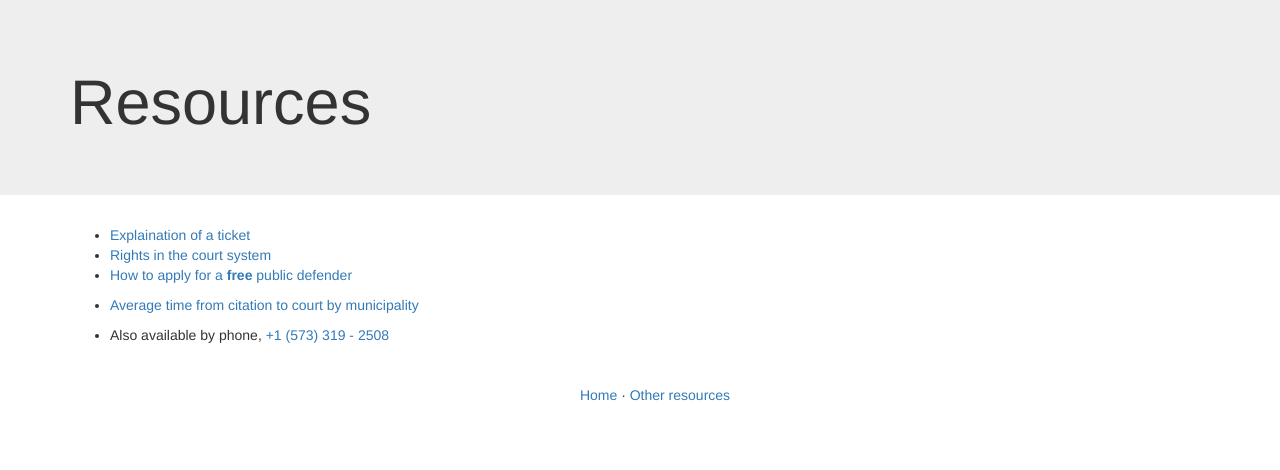
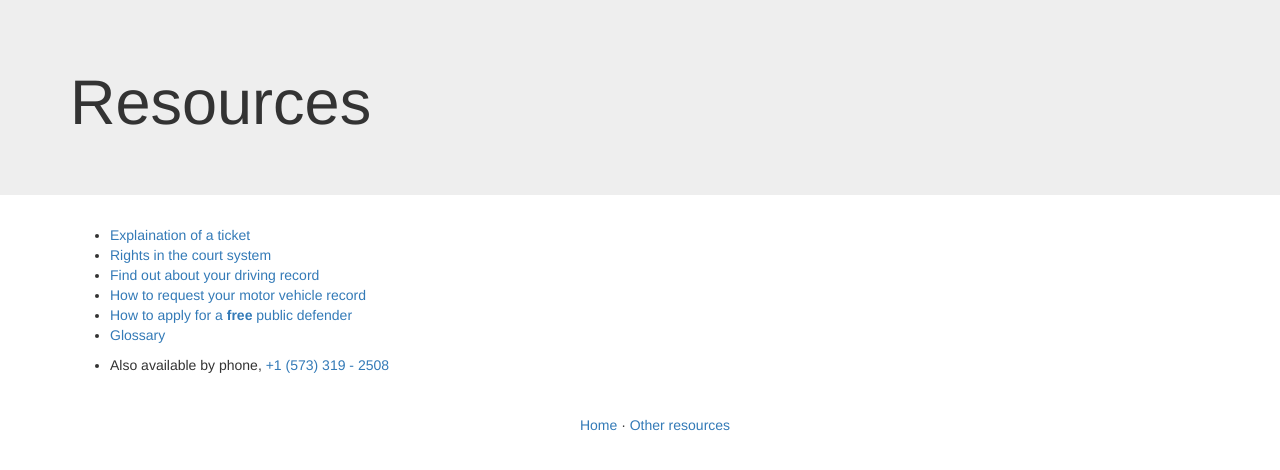
Before and after one commit to ixchi/GlobalHackV, a PHP site: template templates/resources.twig in a window 1280 px wide. Shown: the top 470 px of the page. Run offline with PHP 8.4, Linux system fonts and the light colour scheme; the template is opened without the code that fills it, so the values that code supplies are empty; some libraries are stand-ins or nearby versions.

Commit message:
Adding more resources
Added Glossary and info about your MVR

```diff
--- a/templates/resources.twig
+++ b/templates/resources.twig
@@ -15,15 +15,10 @@
 				<ul>
 					<li><a href="http://www.stlouisco.com/Portals/8/docs/Document%20Library/municipal%20court/Ticket%20Description.pdf">Explaination of a ticket</a></li>
 					<li><a href="http://www.stlcitycourt.org/Misc/MuniCourt_Rights.pdf">Rights in the court system</a></li>
+					<li><a href="http://dor.mo.gov/drivers/records.php">Find out about your driving record</a></li>
+					<li><a href="http://dor.mo.gov/forms/5091.pdf">How to request your motor vehicle record</a></li>
 					<li><a href="http://www.publicdefender.mo.gov/clients/apply_services.htm">How to apply for a <strong>free</strong> public defender</a></li>
-				</ul>
-			</div>
-		</div>
-
-		<div class="row">
-			<div class="col-sm-12">
-				<ul>
-					<li><a href="https://docs.google.com/spreadsheets/d/1EGNCWLoUb15e0Kk7frTx7nCtL-pSXOoZYhul_qSxROE/edit?usp=sharing">Average time from citation to court by municipality</a></li>
+					<li><a href="/glossary">Glossary</a></li>
 				</ul>
 			</div>
 		</div>
```
